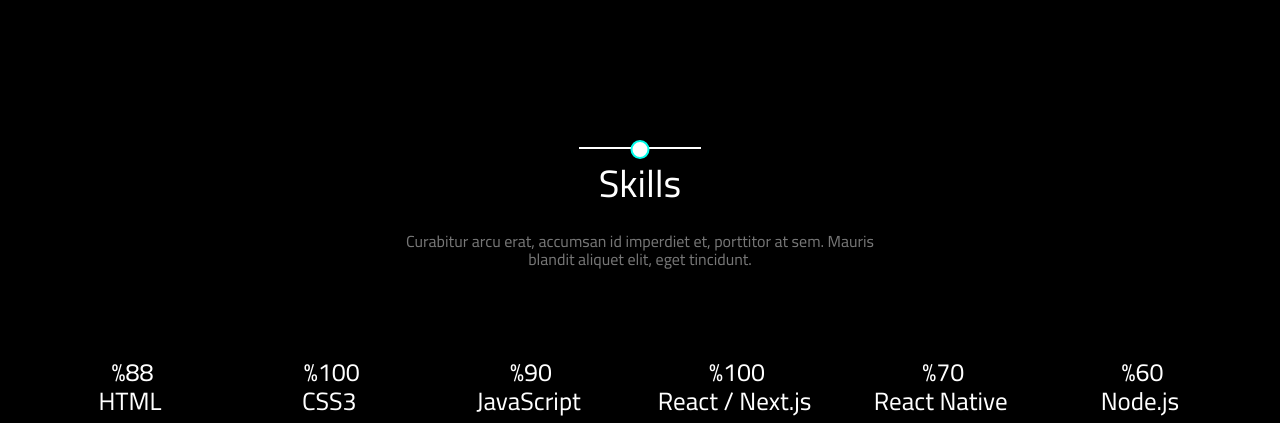
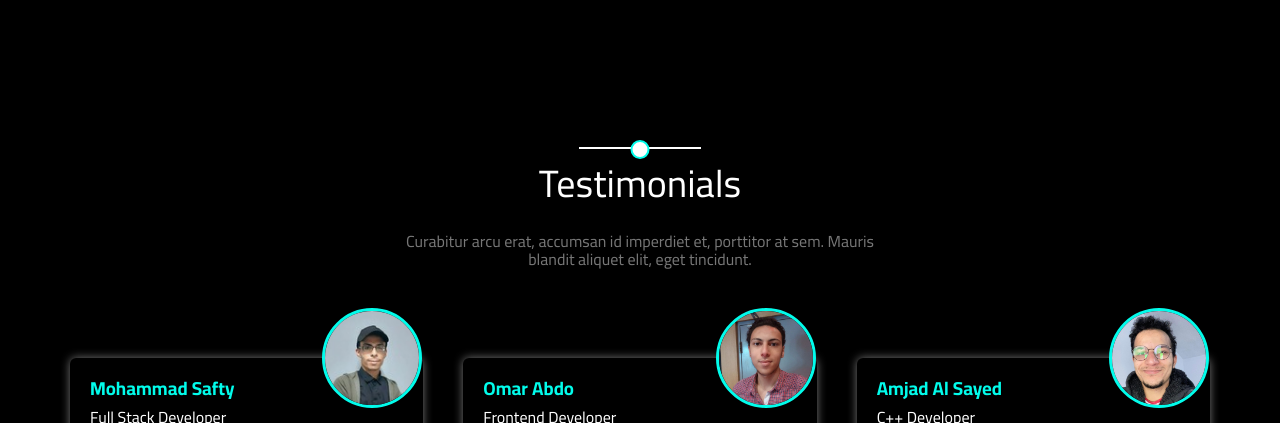
Before and after one commit to HamzaYAlzoubi/My-Personal-Portfolio-Website, a plain HTML site: page index.html in a window 1280 px wide. Shown: the part 2870-3293 px from the top of the page. Drawn offline with Linux system fonts and the light colour scheme.

Commit message:
1px right t

```diff
--- a/CSS/style.css
+++ b/CSS/style.css
@@ -408,7 +408,7 @@ header .container i:hover{
     border-radius: 50%;
     border: solid 3px var(--main-color);
     top: -50px;
-    right: 0px;
+    right: 1px;
 }
 #Testimonials .Review h3{
     padding-bottom: 5px;
--- a/index.html
+++ b/index.html
@@ -154,7 +154,7 @@
 
 
         <!-- Start Testimonials -->
-        <!-- <section id="Testimonials">
+        <section id="Testimonials">
             <div class="container">
                 <div class="sectionHeader">
                     <h1>Testimonials</h1>
@@ -241,7 +241,7 @@
                     </div>
                 </div>
             </div>
-        </section> -->
+        </section>
         <!-- End Testimonials -->
 
         <!-- Start Skills -->
```
